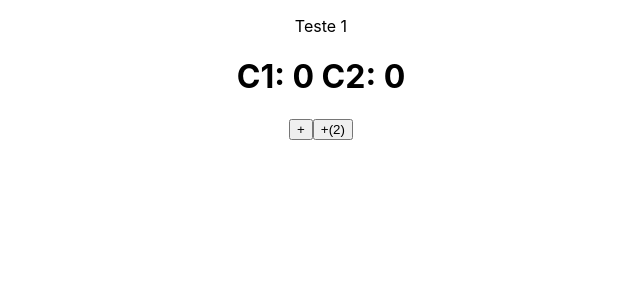
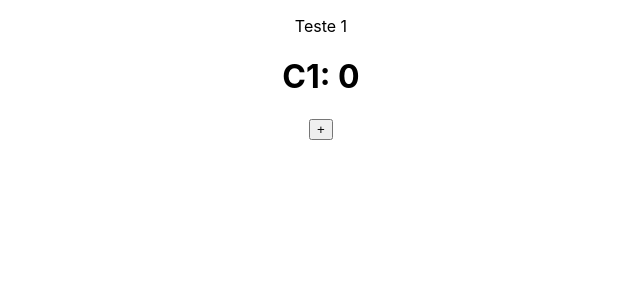
Before and after one commit to MatheusLoeblein/curso-react-2, a React (Create React App) app: page / in a window 1280 px wide. Shown: the top 300 px of the page, without its empty margins (319-959 px from the left). Built offline with nearby package versions, Linux system fonts and the light colour scheme.

Commit message:
Hooks: useCallBack React.memo

```diff
--- a/src/App.js
+++ b/src/App.js
@@ -1,44 +1,28 @@
-import { useState, useEffect } from 'react';
+import React, { useCallback, useState } from 'react';
 import './App.css';
+import P from 'prop-types';
 
-const eventFn = () => {
-  console.log('H1 clickado');
+const Button = React.memo(function Button({ incrementButton }) {
+  console.log('Filho Renderizou');
+  return <button onClick={() => incrementButton(10)}>+</button>;
+});
+Button.propTypes = {
+  incrementButton: P.func,
 };
-
 function App() {
   const [counter, setCounter] = useState(0);
-  const [counter2, setCounter2] = useState(0);
 
-  // componentDidUpdate - executa toda vez que o component atualiza
-
-  // useEffect(() => {
-  //   console.log('componentDidUpdate');
-  // });
-
-  // componentDidMount - executa uma vez
-  useEffect(() => {
-    document.querySelector('h1')?.addEventListener('click', eventFn);
-
-    // ComponenteWillUmount - limpeza de lixos
-
-    return () => {
-      document.querySelector('h1')?.removeEventListener('click', eventFn);
-    };
+  const incrementCounter = useCallback((num) => {
+    setCounter((counter) => counter + num);
   }, []);
 
-  // componentDidMount - com dependencia -  executa toda vez que dependencia mudar EX: [counter]
-  useEffect(() => {
-    console.log('C1', counter, 'C2', counter2);
-  }, [counter, counter2]);
+  console.log('Pai Renderizou');
 
   return (
     <div className="App">
       <p>Teste 1</p>
-      <h1>
-        C1: {counter} C2: {counter2}
-      </h1>
-      <button onClick={() => setCounter(counter + 1)}>+</button>
-      <button onClick={() => setCounter2(counter2 + 1)}>+(2)</button>
+      <h1> C1: {counter} </h1>
+      <Button incrementButton={incrementCounter}></Button>
     </div>
   );
 }
```
